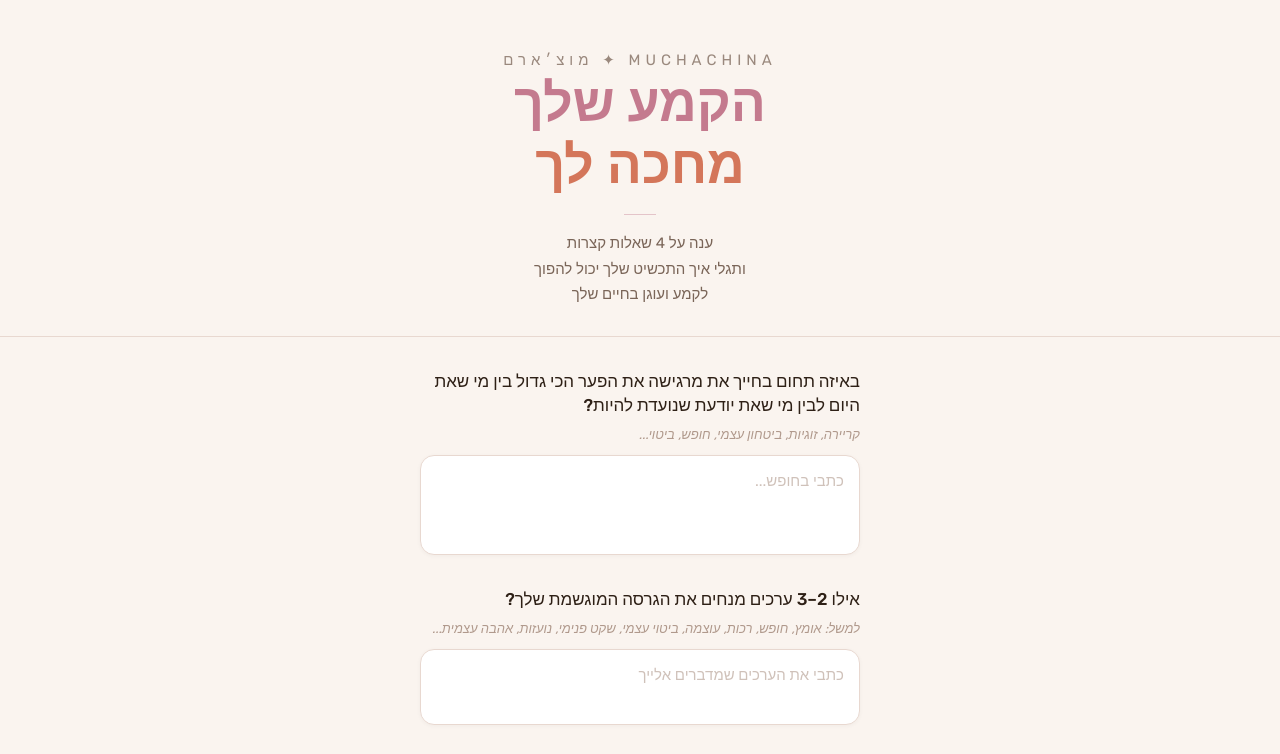
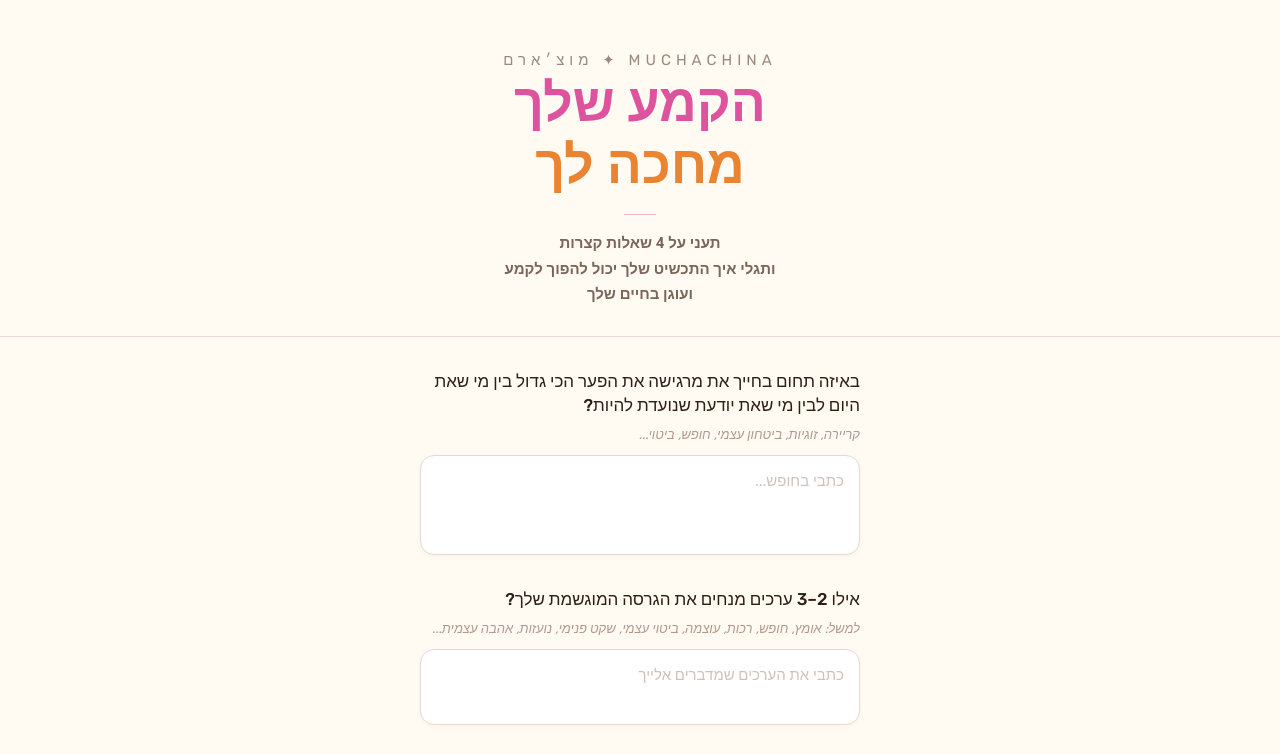
Before and after one commit to karinbendavid-muchachina/mucharma-quiz, a website: page index.html in a window 1280 px wide. Shown: the top 754 px of the page. Drawn offline with Linux system fonts and the light colour scheme.

Commit message:
Fix: use gemini-2.5-flash model + update brand colors + subtitle styling

```diff
--- a/api/generate.js
+++ b/api/generate.js
@@ -125,7 +125,7 @@
 
   try {
     const model = genAI.getGenerativeModel({
-      model: "gemini-1.5-flash",
+      model: "gemini-2.5-flash",
       systemInstruction: SYSTEM_PROMPT,
     });
 
--- a/index.html
+++ b/index.html
@@ -10,13 +10,13 @@
     *, *::before, *::after { box-sizing: border-box; margin: 0; padding: 0; }
 
     :root {
-      --bg: #faf4ef;
+      --bg: #fffaf2;
       --bg-card: #ffffff;
-      --bg-card2: #f5ede6;
-      --coral: #d4765a;
-      --coral-light: #e89070;
-      --rose: #c47a8e;
-      --rose-light: #d99aaa;
+      --bg-card2: #f9eadb;
+      --coral: #e98432;
+      --coral-light: #f0a055;
+      --rose: #de539e;
+      --rose-light: #ea75b5;
       --text: #2e2016;
       --text-soft: #7a6558;
       --text-muted: #b0998c;
@@ -69,6 +69,16 @@
       line-height: 1.7;
       max-width: 300px;
       margin: 0 auto;
+    }
+
+    .header-subtitle {
+      max-width: 380px;
+      margin: 0 auto;
+      line-height: 1.5;
+      color: #1a1a1a;
+      font-family: 'Heebo', sans-serif;
+      font-weight: 700;
+      font-size: clamp(14px, 3.8vw, 17px);
     }
 
     .divider {
@@ -430,7 +440,7 @@
       <span class="line-coral">מחכה לך</span>
     </h1>
     <div class="divider"></div>
-    <p>ענה על 4 שאלות קצרות<br>ותגלי איך התכשיט שלך יכול להפוך<br>לקמע ועוגן בחיים שלך</p>
+    <p class="header-subtitle">תעני על 4 שאלות קצרות<br>ותגלי איך התכשיט שלך יכול להפוך לקמע ועוגן בחיים שלך</p>
   </header>
 
   <div class="form-container">
```
